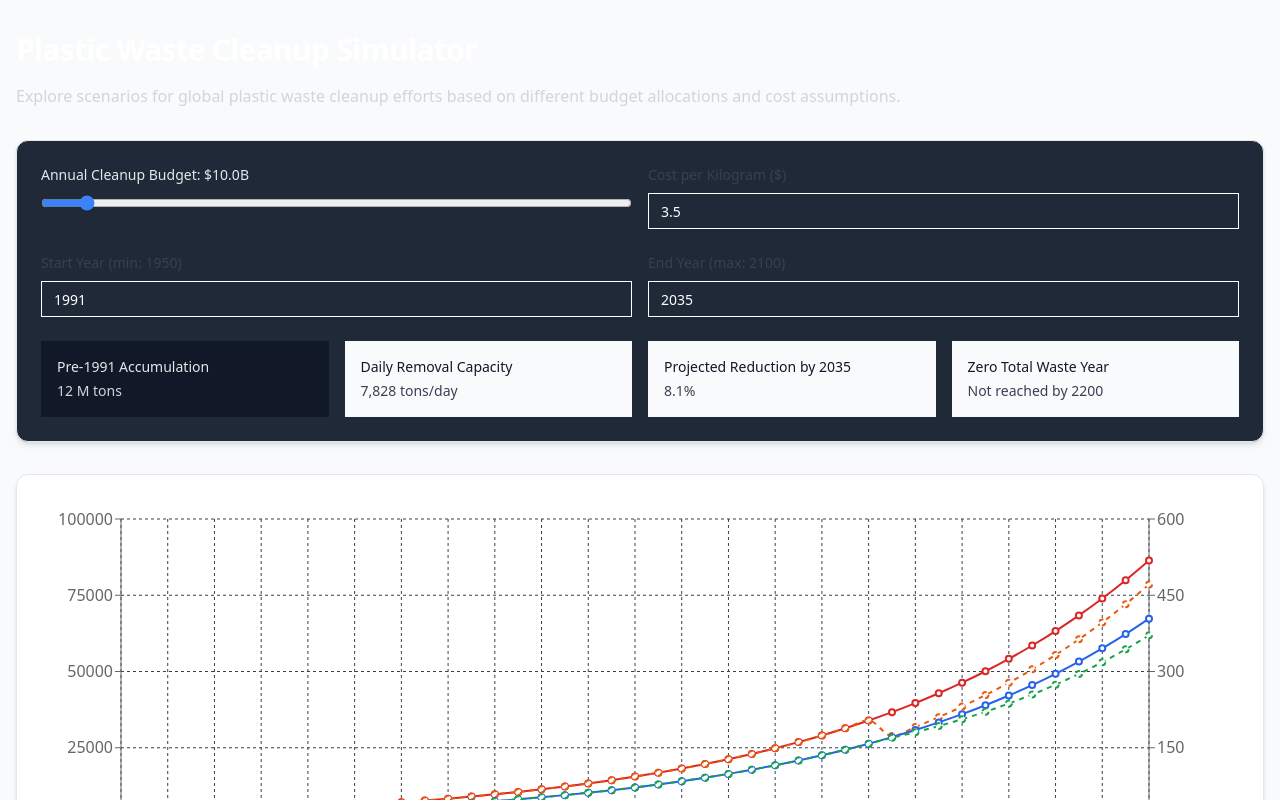
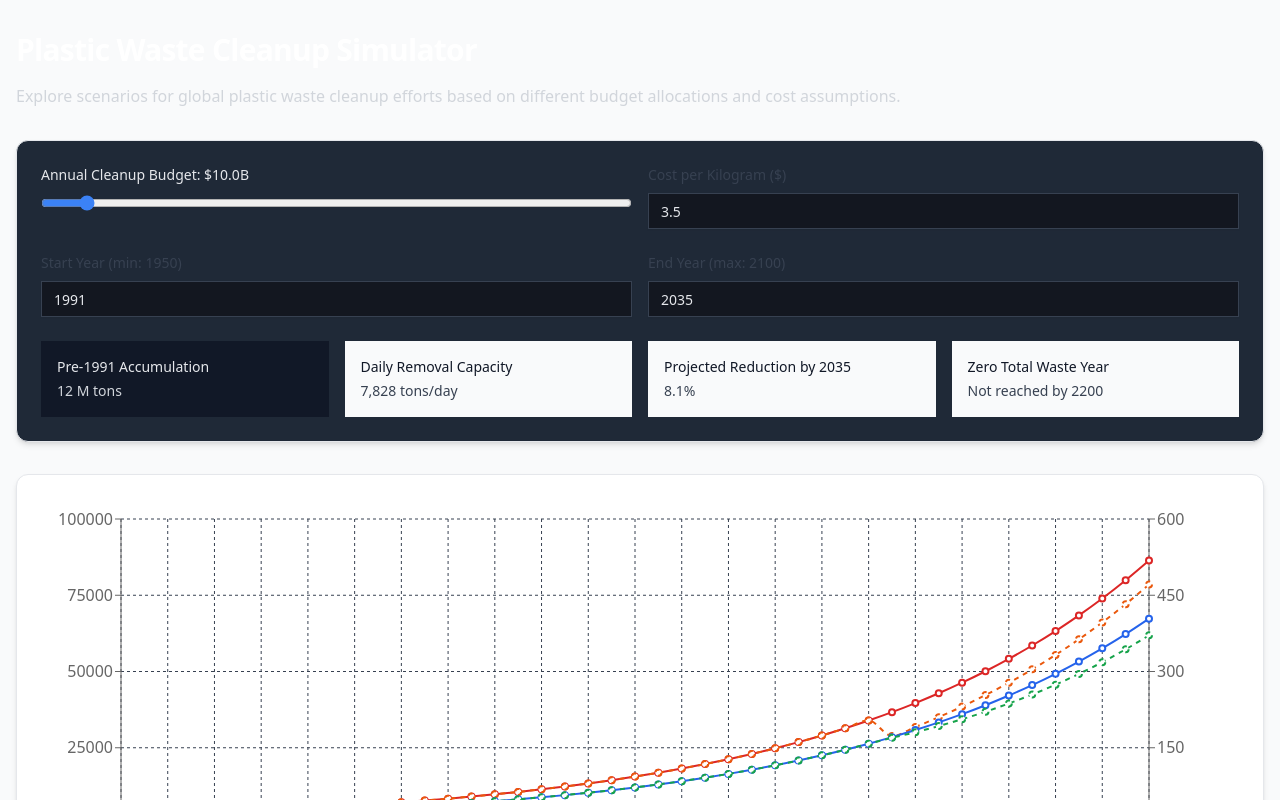
Before and after one commit to subashc2023/ocean-cleanup-simulator, a Next.js app: page / in a window 1280 px wide. Shown: the top 800 px of the page. Built offline with nearby package versions, Linux system fonts and the light colour scheme.

Commit message:
Update globals.css

```diff
--- a/src/app/globals.css
+++ b/src/app/globals.css
@@ -3,16 +3,24 @@
 @tailwind utilities;
 
 body {
-  background-color: rgb(17, 24, 39);
+  background-color: rgb(13, 17, 23);
   color: white;
 }
 
 input[type="number"],
 input[type="text"] {
-  background-color: rgb(31, 41, 55) !important;
-  color: white !important;
+  background-color: #131720 !important;
+  color: rgb(229, 231, 235) !important;
+  border-color: rgb(55, 65, 81) !important;
 }
 
 input[type="range"] {
   accent-color: rgb(59, 130, 246);
 }
+
+/* Remove input number spinners */
+input[type="number"]::-webkit-inner-spin-button,
+input[type="number"]::-webkit-outer-spin-button {
+  -webkit-appearance: none;
+  margin: 0;
+}
```
